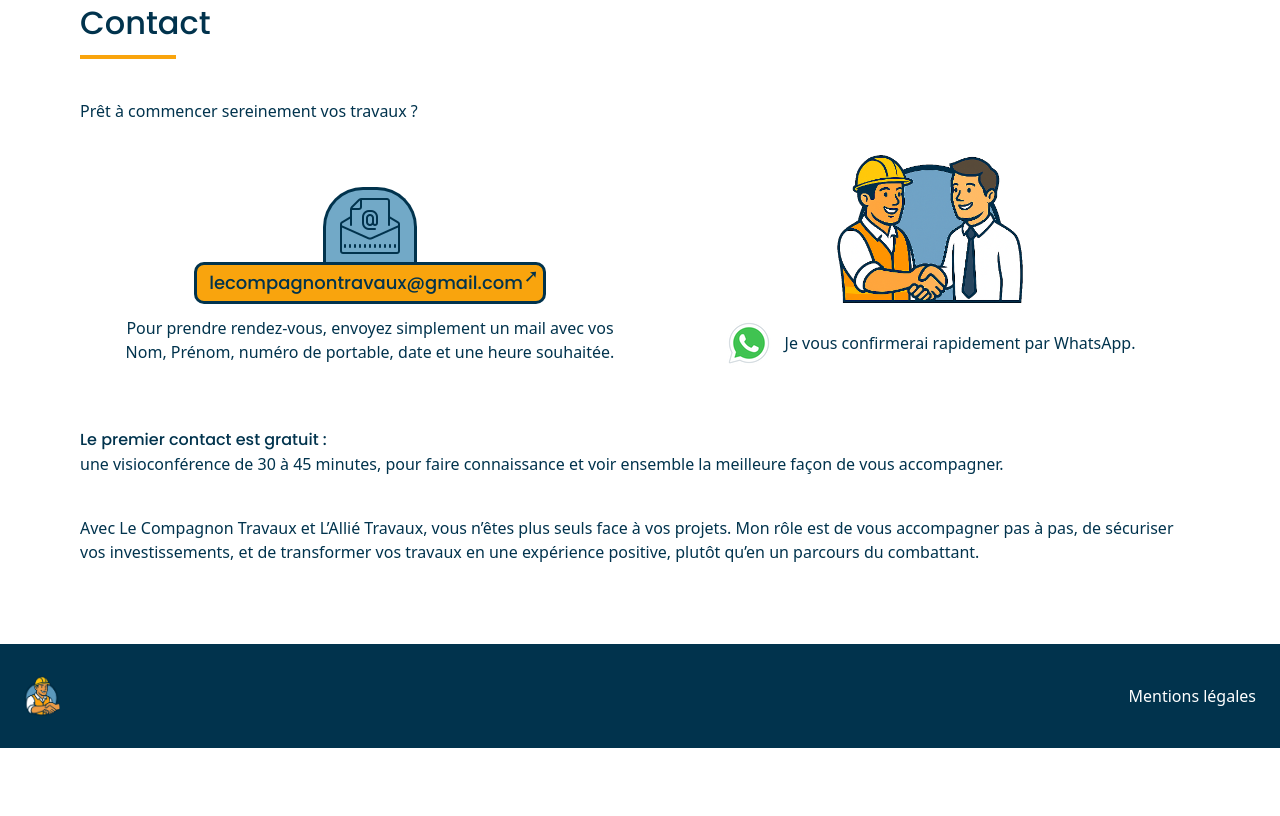
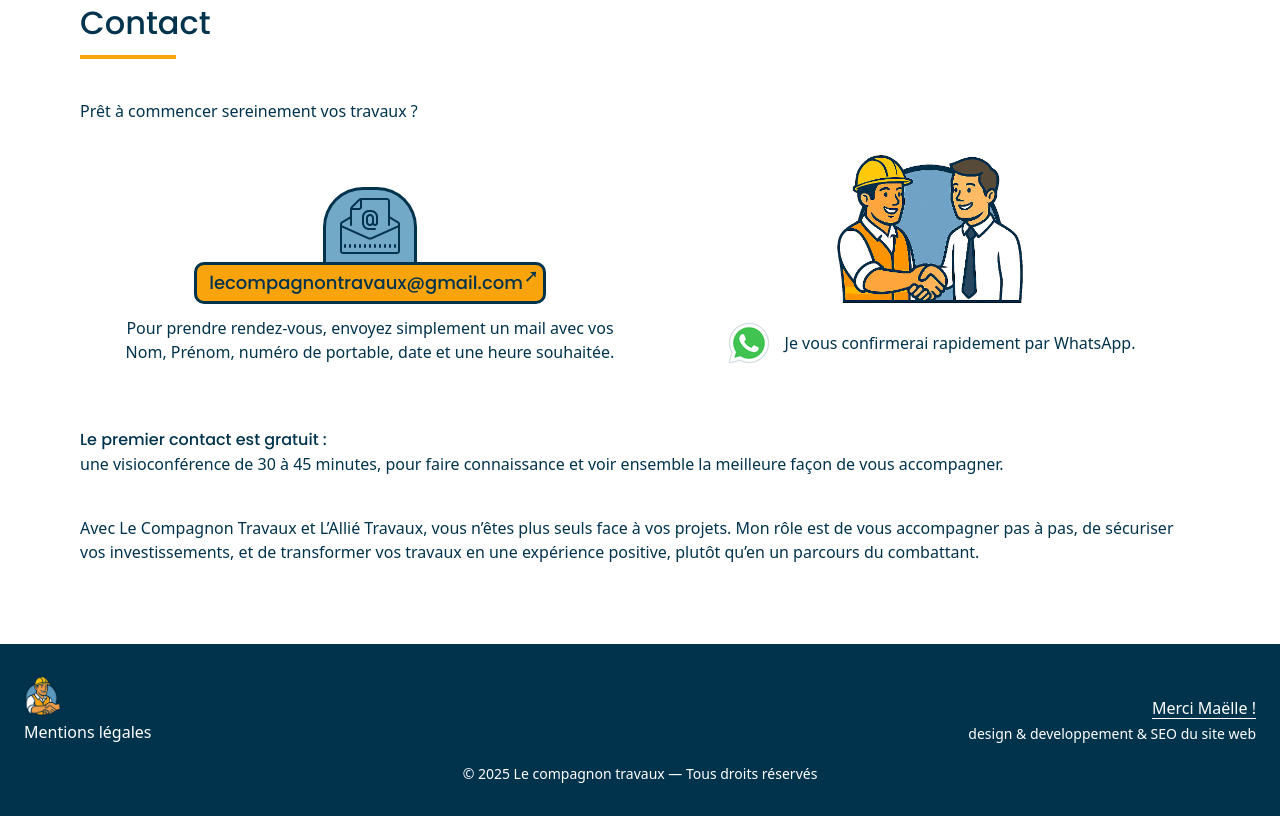
Before and after one commit to Maelle05/le-compagnon-travaux, a plain HTML site: page index.html in a window 1280 px wide. Shown: the part 6117-6933 px from the top of the page. Before the commit the page ends 6865 px from the top, so only its background shows below. Drawn offline with nearby package versions, Linux system fonts and the light colour scheme; some packages are replaced by stand-ins of ours; no server answers.

Commit message:
feat(): add pub maelle

```diff
--- a/index.html
+++ b/index.html
@@ -991,8 +991,10 @@
     </section>
     <!-- Footer -->
     <div
-      class="bg-dark-blue p-6 py-8 w-full flex flex-row justify-between items-center color-white"
+      class="bg-dark-blue p-6 py-8 w-full color-white flex flex-col items-center"
     >
+      <div class="flex flex-col md:flex-row justify-between items-end w-full">
+        <div class="flex flex-col gap-1 w-full items-center md:items-start">
           <a href="#"><img src="/assets/logo-1.png" class="h-10" /></a>
           <a
             href="/cgu.html"
@@ -1001,6 +1003,31 @@
             >Mentions légales</a
           >
         </div>
+        <div
+          class="flex flex-col items-center mt-3 md:mt-0 md:items-end gap-1 w-full"
+        >
+          <a
+            class="underline underline-offset-4 hover:text-[#f9a40d] transition-all duration-300"
+            target="_blank"
+            href="https://maellerabouan.com/"
+          >
+            Merci Maëlle !</a
+          >
+          <span class="text-center md:text-end text-sm"
+            >design & developpement & SEO du site web</span
+          >
+        </div>
+      </div>
+      <span class="text-center mt-5 text-sm"
+        >© <span id="year"></span> Le compagnon travaux — Tous droits
+        réservés</span
+      >
+    </div>
+
     <script src="/script.js"></script>
   </body>
 </html>
+
+<script>
+  document.getElementById("year").textContent = new Date().getFullYear();
+</script>
```
Lines whose indentation alone changed are shown as unchanged.
